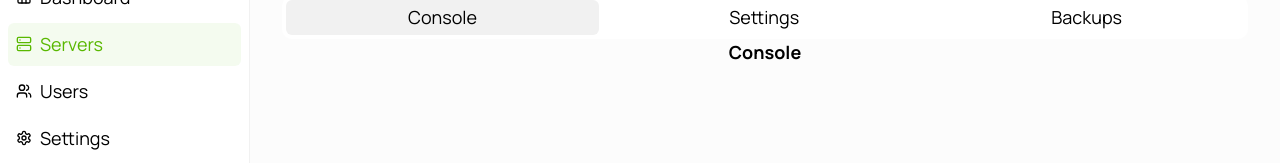
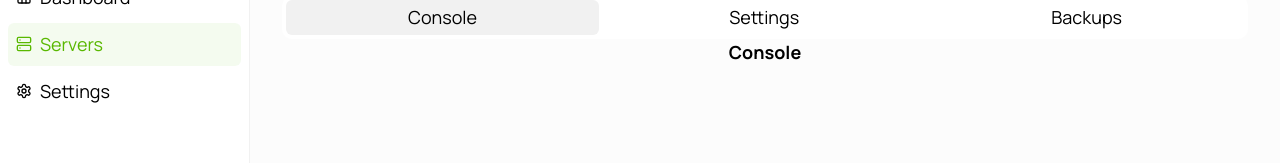
Before and after one commit to ScaffoldMC/ScaffoldMC, a Next.js app in the folder apps/web/: page /servers/1 in a window 1280 px wide. Shown: the part 123-286 px from the top of the page. Built offline with nearby package versions, Linux system fonts and the light colour scheme.

Commit message:
Remove users route
Will just be a part of settings

```diff
--- a/apps/web/app/(with-sidebar)/layout.tsx
+++ b/apps/web/app/(with-sidebar)/layout.tsx
@@ -30,10 +30,6 @@ export default function DashboardLayout({
 						<Server size={16} className={styles.icon} />
 						Servers
 					</SidebarLink>
-					<SidebarLink href="/users">
-						<Users size={16} className={styles.icon} />
-						Users
-					</SidebarLink>
 					<SidebarLink href="/settings">
 						<Settings size={16} className={styles.icon} />
 						Settings
```
Also changed, not shown: apps/web/app/(with-sidebar)/users/page.tsx (deleted, +0 -8 lines).
